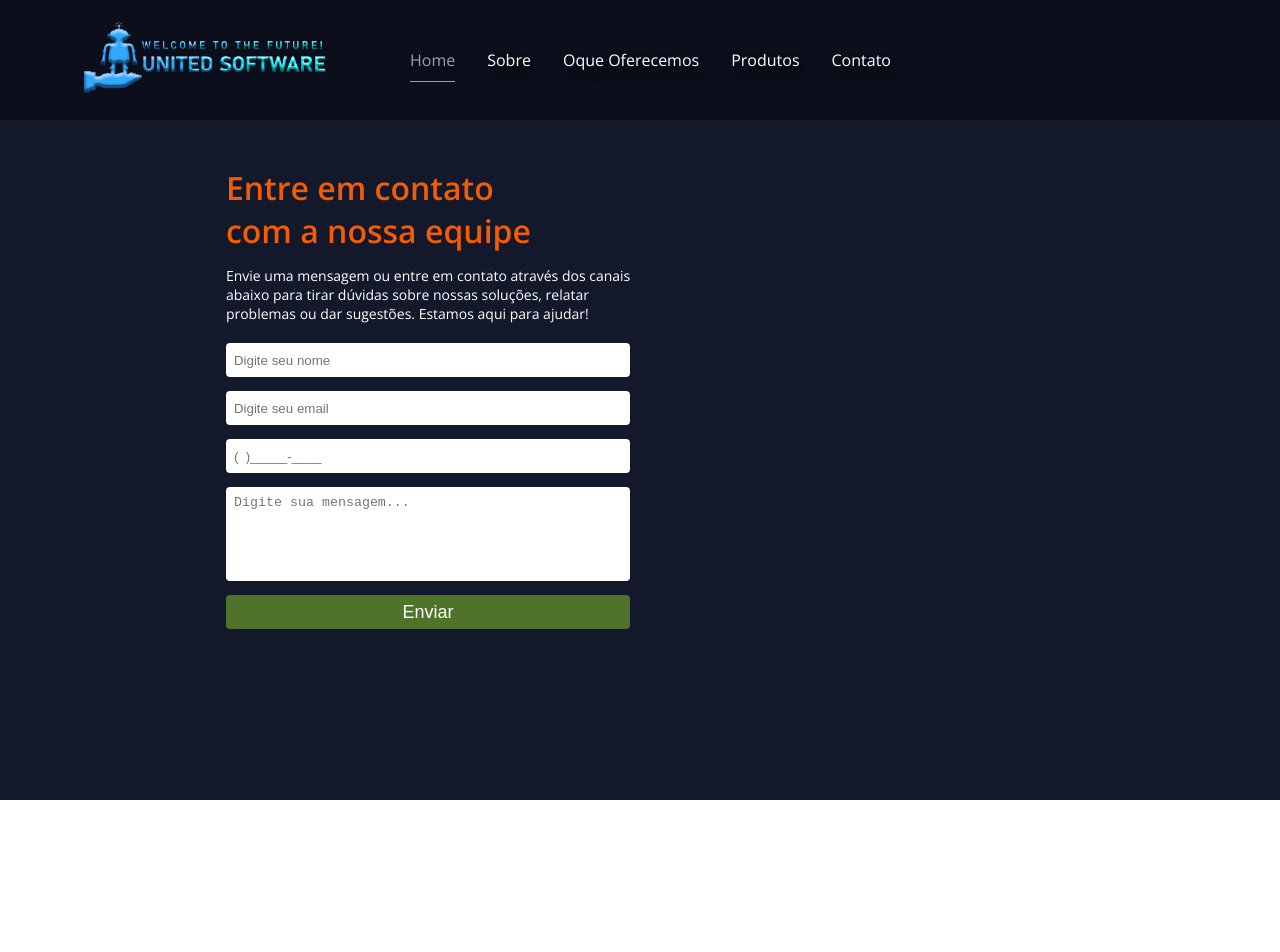
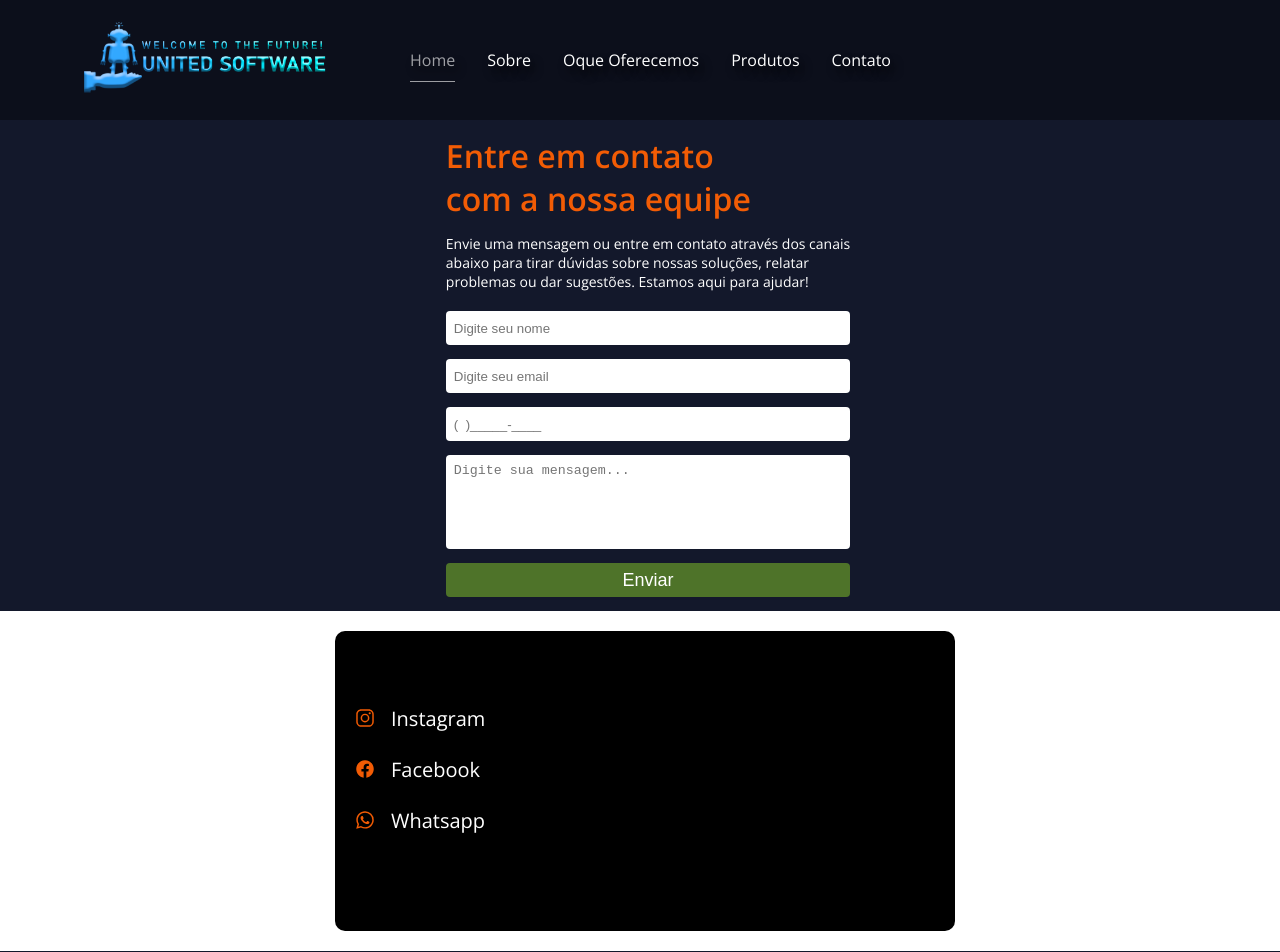
Before and after one commit to zezerinomattos/unitedsoftware, a React (Create React App) app: page /contato in a window 1280 px wide. Shown: the top 952 px of the page. Built offline with nearby package versions, Linux system fonts and the light colour scheme; a web font is replaced by a local one.

Commit message:
Pagina de Contato finalizada

```diff
--- a/src/components/Footer/style.css
+++ b/src/components/Footer/style.css
@@ -20,7 +20,7 @@ footer{
     width: 100%;
     background-color: #191919;
     padding: 50px 0;
-    margin-bottom: 0;
+    margin-bottom: -20px;
 
     display: flex;
     flex-direction: column;
--- a/src/views/Contato/index.js
+++ b/src/views/Contato/index.js
@@ -3,15 +3,21 @@ import emailjs from '@emailjs/browser';
 
 // MY IMPORTS
 import './style.css';
+import './responsive.css';
 import Navbar from '../../components/Navbar';
+import Footer from '../../components/Footer';
 
 
 export default function Login(){
 
-    const [name, setName] = useState('')
-    const [email, setEmail] = useState('')
-    const [fone, setFone] = useState('')
-    const [message, setMessage] = useState('')
+    const [name, setName] = useState('');
+    const [email, setEmail] = useState('');
+    const [fone, setFone] = useState('');
+    const [message, setMessage] = useState('');
+
+    const instagram = 'https://www.instagram.com/zezerino_mattos/';
+    const facebook = 'https://www.facebook.com/profile.php?id=100081137054124';
+    const whats = 'https://wa.me/5548991589625?text=Olá,%20eu%20gostaria%20de%20informações%20sobre...';
 
     function sendEmail(e){
         e.preventDefault();
@@ -95,8 +101,16 @@ export default function Login(){
 
                 </div>
 
-                <div className='contato-esq'></div>
+                <div className='contato-esq'>
+                    <ul className='esq-redes'>
+                        <li><a href={instagram} target='blank'><ion-icon name="logo-instagram"></ion-icon> Instagram</a></li>
+                        <li><a href={facebook} target='blank'><ion-icon name="logo-facebook"></ion-icon> Facebook</a></li>
+                        <li><a href={whats} target='blank'><ion-icon name="logo-whatsapp"></ion-icon> Whatsapp</a></li>
+                    </ul>
+                </div>
             </section>
+
+            <Footer />
         </div>
     );
 }
--- /dev/null
+++ b/src/views/Contato/responsive.css
@@ -0,0 +1,31 @@
+
+/*----------------------------*/
+/*          TABLET            */
+/*----------------------------*/
+
+@media(max-width: 1400px){
+    div.mestre{
+        height: 100%;
+    }
+    div.mestre section.container{
+        flex-direction: column;
+        align-items: center;
+    }
+
+    div.mestre section.container div.contato-dir{
+        margin-left: 1rem;
+    }
+
+    /*          DIV REDES         */
+
+    div.mestre section.container div.contato-esq{
+        width: 100%;
+        align-items: center;
+        padding: 20px;
+    }
+
+    div.mestre section.container div.contato-esq ul{
+        margin-left: 10px;
+        height: 300px;
+    }
+}
--- a/src/views/Contato/style.css
+++ b/src/views/Contato/style.css
@@ -26,20 +26,25 @@ div.mestre{
     width: 100%;
     height: 100vh;
     background-color: #13182B;
+    padding-bottom: 20px;
 }
 
 div.mestre section.container{
     min-width: 100%;
+    padding-bottom: 2rem;
     display: flex;
     flex-flow: row wrap;
-    justify-content: space-around;
+    justify-content: space-between;
 }
 
+/*----------------------------*/
+/*          DIV FORM          */
+/*----------------------------*/
+
 div.mestre section.container div.contato-dir{
-    min-height: 100vh;
     color: #FFF;
     padding: 14px;
-    margin-top: 2rem;
+    margin-left: 5rem;
 
     display: flex;
     flex-direction: column;
@@ -95,3 +100,62 @@ div.mestre section.container div.contato-dir form.form input.input{
     opacity: .7;
     transform: scale(1.01);
   }
+
+/*----------------------------*/
+/*          DIV REDES         */
+/*----------------------------*/
+
+div.mestre section.container div.contato-esq{
+    width: 600px;
+    background-color: #FFF;
+
+    display: flex;
+    flex-direction: column;
+    justify-content: center;
+}
+
+div.mestre section.container div.contato-esq ul{
+    width: 50%;
+    height: 400px;
+    background: #000;
+    padding: 20px;
+    margin-left: -60px;
+    border-radius: 10px;
+
+    display: flex;
+    flex-direction: column;
+    justify-content: center;
+
+    transform-origin: center center;
+    transition: all 0.6s ease-out;
+    cursor: pointer;
+}
+/*------- Animando o UL --------------*/
+div.mestre section.container div.contato-esq ul:hover{
+    transform:  scale(1.1) ;
+}
+
+div.mestre section.container div.contato-esq ul li{
+    list-style: none;
+    margin-bottom: 1.5rem;
+}
+
+div.mestre section.container div.contato-esq ul li a{
+    text-decoration: none;
+    font-family: 'Open Sans', sans-serif;
+    font-size: max(20px, 1.5vw);
+    color: #FFF;
+
+     display: flex;
+    flex-flow: row wrap;
+    align-items: center;
+}
+
+div.mestre section.container div.contato-esq ul li a:hover{
+    opacity: .6;
+}
+
+div.mestre section.container div.contato-esq ul li a ion-icon{
+    margin-right: 1rem;
+    color: #F25C05;
+}
```
